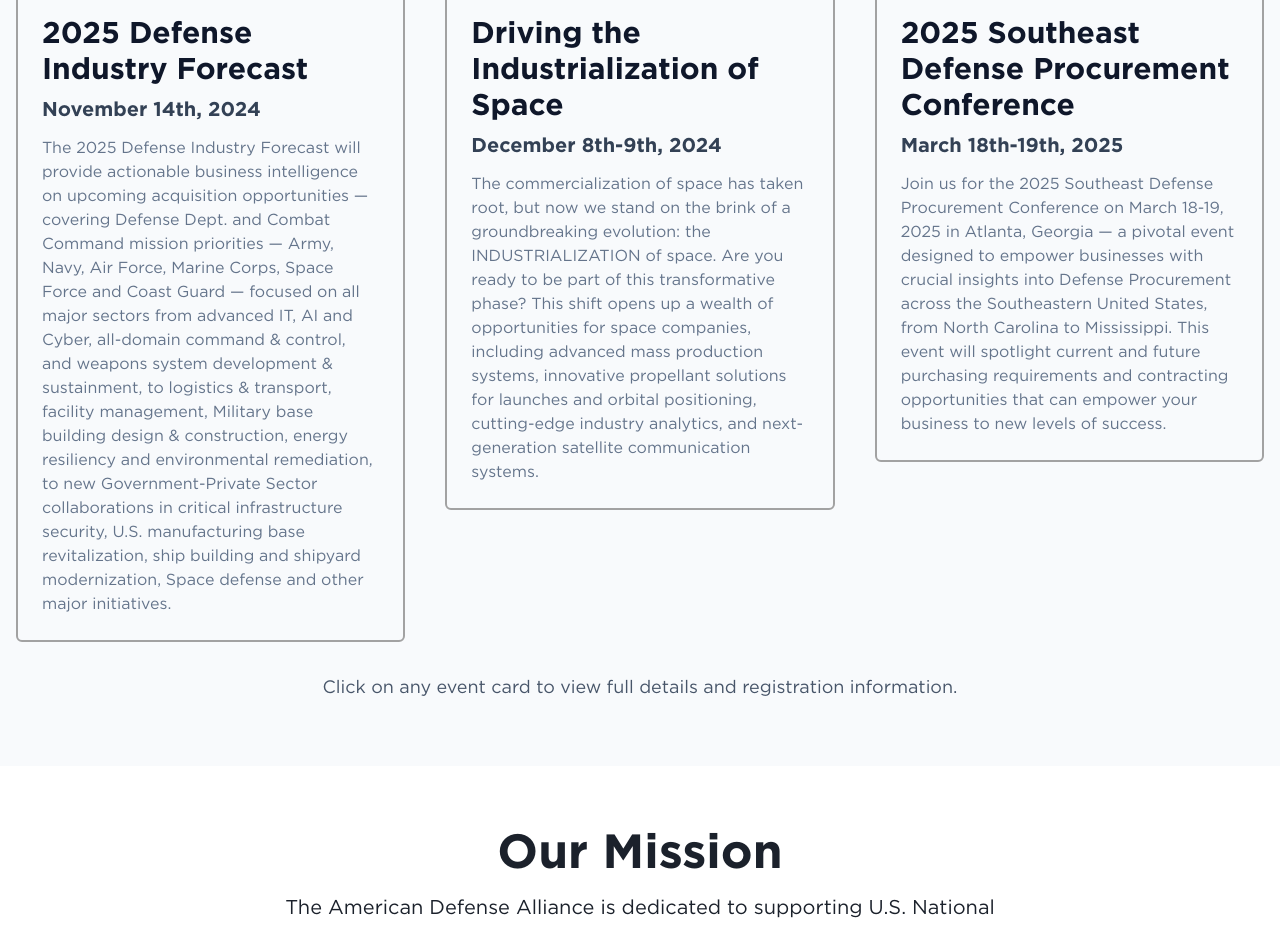
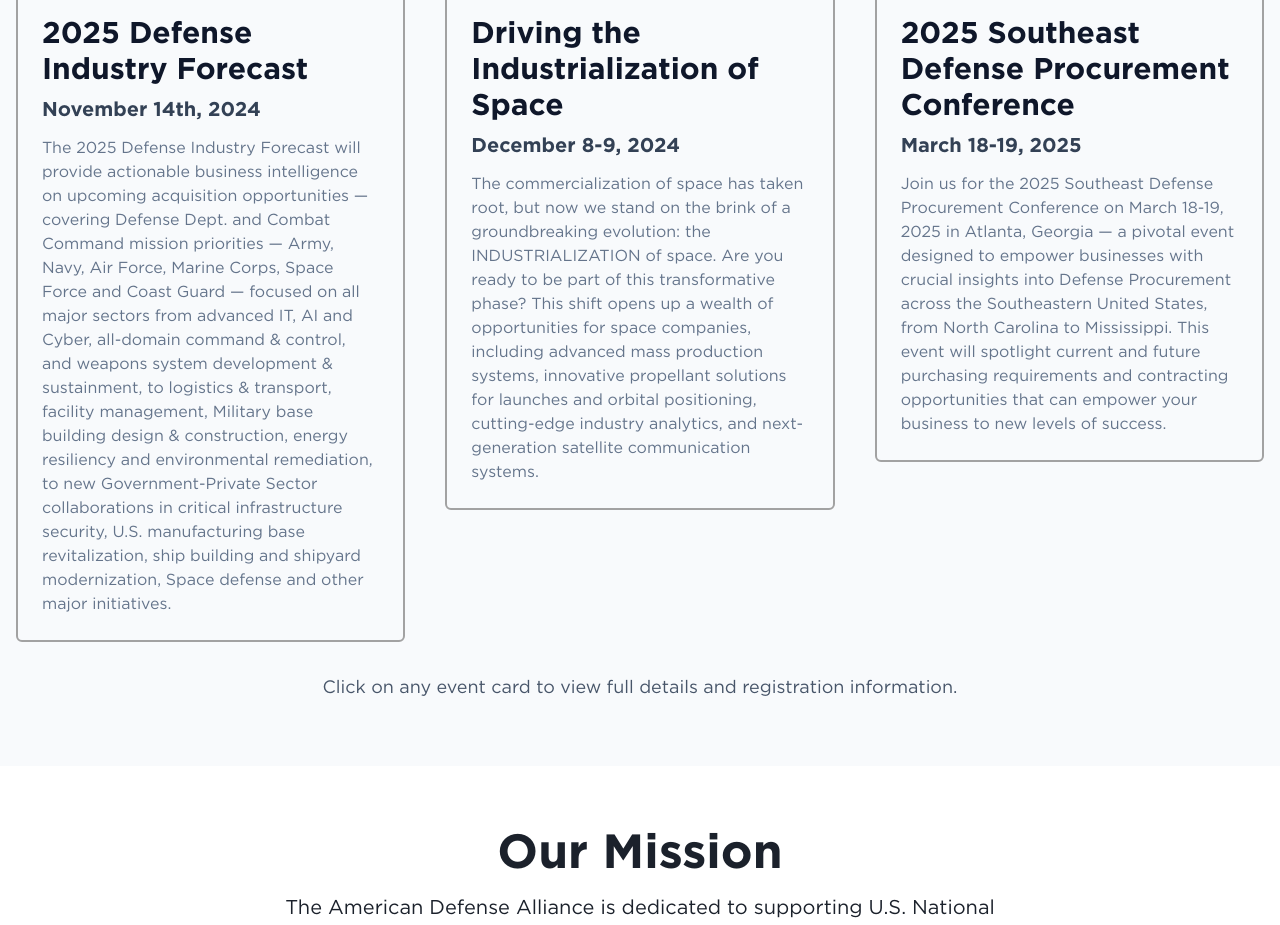
Before and after one commit to masonym/ada-website, a Next.js app: page / in a window 1280 px wide. Shown: the part 880-1805 px from the top of the page. Built offline with nearby package versions, Linux system fonts and the light colour scheme.

Commit message:
Updated event days

```diff
--- a/src/constants/events.tsx
+++ b/src/constants/events.tsx
@@ -122,7 +122,7 @@
   {
     id: 2,
     title: "2025 Southeast Defense Procurement Conference",
-    date: "March 18th-19th, 2025",
+    date: "March 18-19, 2025",
     timeStart: "2025-03-18T12:30:00Z", // TODO: change to actual time
     description: "Join us for the 2025 Southeast Defense Procurement Conference on March 18-19, 2025 in Atlanta, Georgia — a pivotal event designed to empower businesses with crucial insights into Defense Procurement across the Southeastern United States, from North Carolina to Mississippi. This event will spotlight current and future purchasing requirements and contracting opportunities that can empower your business to new levels of success.",
     eventText: (
@@ -191,7 +191,7 @@
   {
     id: 3,
     title: "Driving the Industrialization of Space",
-    date: "December 8th-9th, 2024",
+    date: "December 8-9, 2024",
     timeStart: "2024-12-09T15:00:00Z",
     description: "The commercialization of space has taken root, but now we stand on the brink of a groundbreaking evolution: the INDUSTRIALIZATION of space. Are you ready to be part of this transformative phase? This shift opens up a wealth of opportunities for space companies, including advanced mass production systems, innovative propellant solutions for launches and orbital positioning, cutting-edge industry analytics, and next-generation satellite communication systems.",
     eventText: (
```
